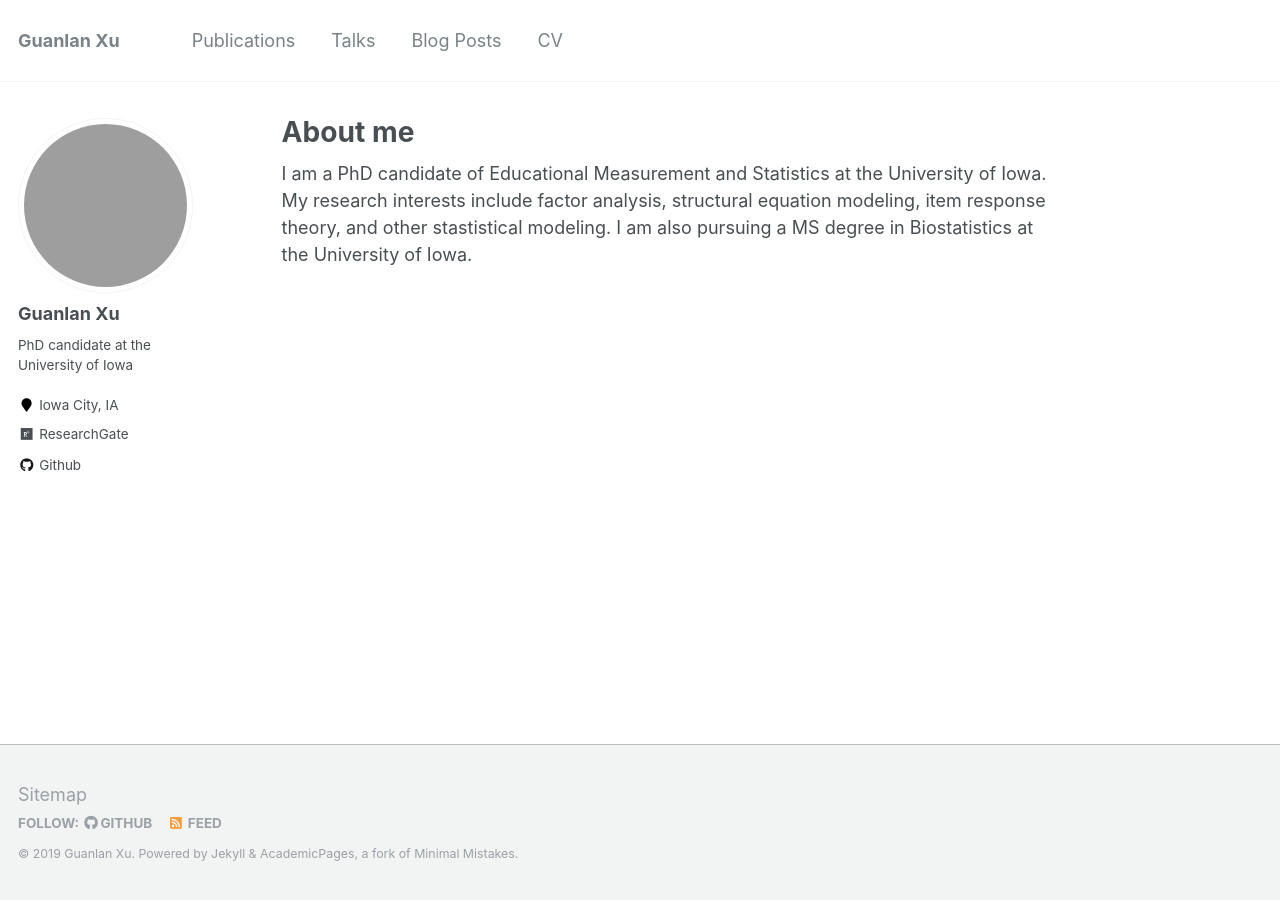
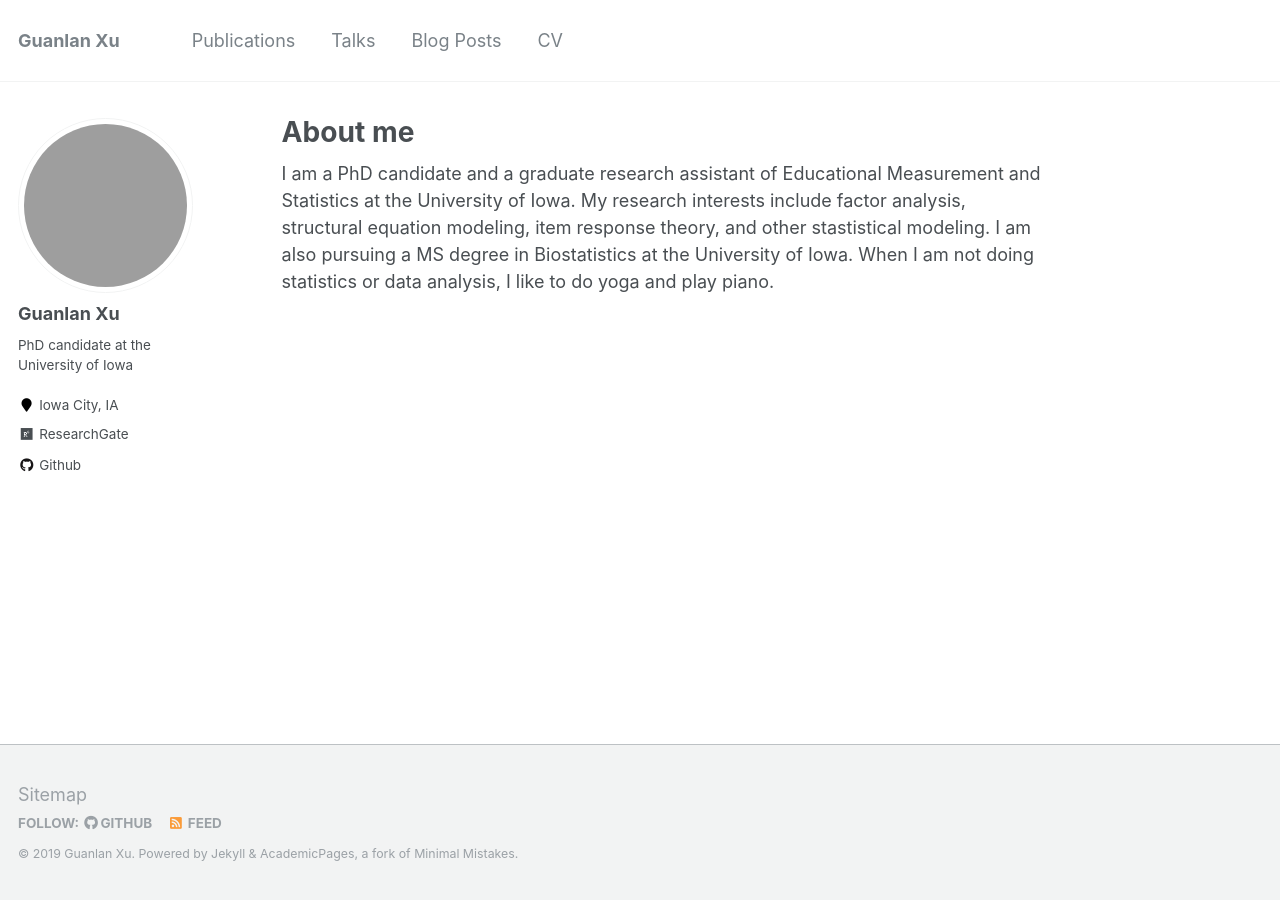
Before and after one commit to guanlanxu/guanlanxu.github.io, a Jekyll site: the page built from _pages/about.md, in a window 1280 px wide. Built offline with Jekyll 4.4.1, drawn with Linux system fonts in a browser that asks for light colours; grey boxes are pictures that could not be loaded.

Commit message:
Update about.md

```diff
--- a/_pages/about.md
+++ b/_pages/about.md
@@ -8,4 +8,4 @@ redirect_from:
   - /about.html
 ---
 
-I am a PhD candidate of Educational Measurement and Statistics at the University of Iowa. My research interests include factor analysis, structural equation modeling, item response theory, and other stastistical modeling. I am also pursuing a MS degree in Biostatistics at the University of Iowa.
+I am a PhD candidate and a graduate research assistant of Educational Measurement and Statistics at the University of Iowa. My research interests include factor analysis, structural equation modeling, item response theory, and other stastistical modeling. I am also pursuing a MS degree in Biostatistics at the University of Iowa. When I am not doing statistics or data analysis, I like to do yoga and play piano.
```
